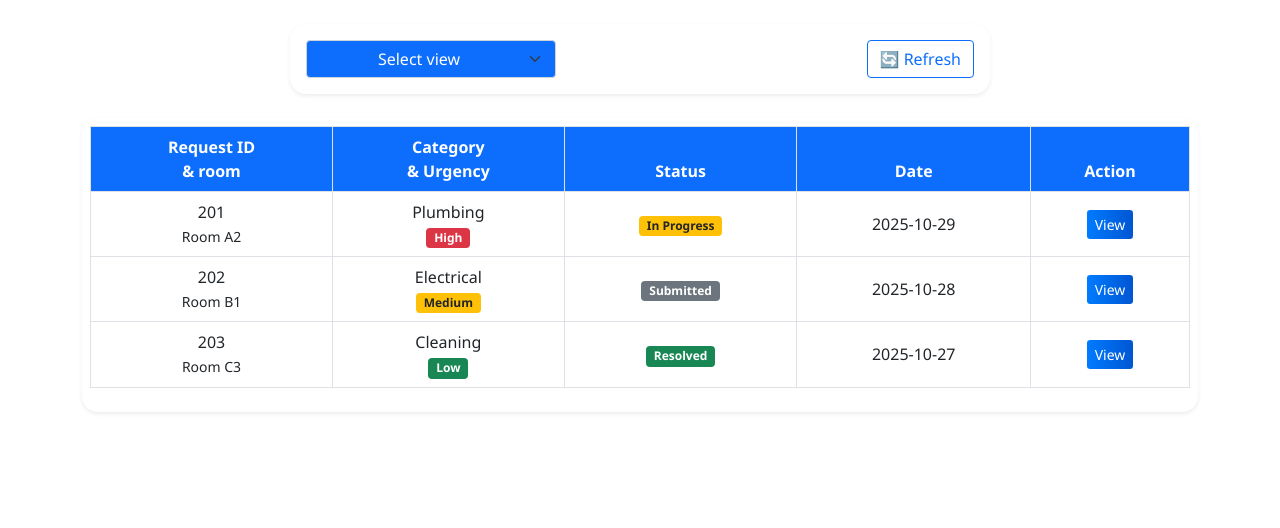
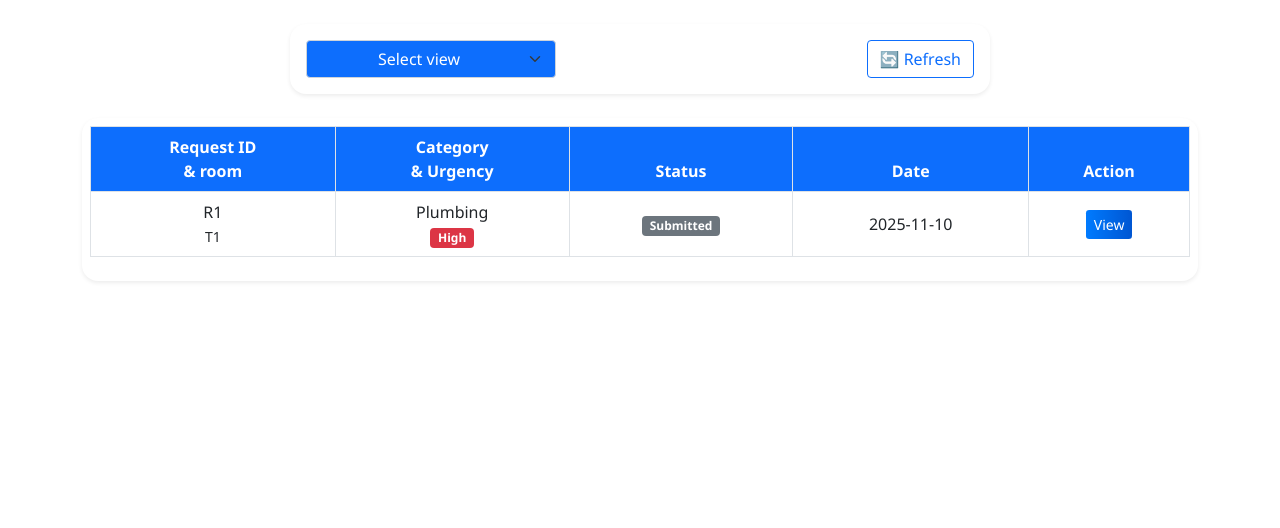
Before and after one commit to KIMonama/UnitTrackApp, a website: page frontend/Owner/owner-dashboard.html in a window 1280 px wide. Shown: the part 207-735 px from the top of the page. Drawn offline with nearby package versions, Linux system fonts and the light colour scheme.

```diff
--- a/frontend/Owner/owner-dashboard.html
+++ b/frontend/Owner/owner-dashboard.html
@@ -60,7 +60,7 @@
             <option>Complaints</option>
           </select>
 
-          <button class="btn btn-outline-primary">🔄 Refresh</button>
+          <button class="btn btn-outline-primary" onclick="populateTable()">🔄 Refresh</button>
         </div>
       </div>
 
--- a/frontend/data/owners.json
+++ b/frontend/data/owners.json
@@ -2,7 +2,7 @@
   {
     "ownerId": "UO1",
     "name": "Mr. Monama",
-    "phone": "081 234 5678",
+    "phone": "0812345678",
     "propertyName": "UnitTrack Villas"
   }
 ]
--- a/frontend/scripts/main.js
+++ b/frontend/scripts/main.js
@@ -1,66 +1,41 @@
 // frontend/scripts/main.js
-// Sample data (will later come from JSON)
-const sampleRequests = [
-  {
-    id: "201",
-    room: "Room A2",
-    category: "Plumbing",
-    description: "Leaking tap in kitchen",
-    urgency: "High",
-    status: "In Progress",
-    date: "2025-10-29",
-  },
-  {
-    id: "202",
-    room: "Room B1",
-    category: "Electrical",
-    description: "Light not working",
-    urgency: "Medium",
-    status: "Submitted",
-    date: "2025-10-28",
-  },
-  {
-    id: "203",
-    room: "Room C3",
-    category: "Cleaning",
-    description: "Spillage on floor",
-    urgency: "Low",
-    status: "Resolved",
-    date: "2025-10-27",
-  },
-];
 
 // Function to populate table
 function populateTable() {
   const tableBody = document.getElementById("requestsTableBody");
 
-  sampleRequests.forEach((request) => {
+  fetch("/frontend/data/reports.json")
+    .then((request) => request.json())
+    .then((reports) => {
+      reports.forEach((report) => {
         const row = document.createElement("tr");
 
         row.innerHTML = `
-      <td>${request.id} <br><small>${request.room}</small></td>
-      <td>${request.category}<br><span class="badge ${getUrgencyClass(
-      request.urgency
-    )}">${request.urgency}</span></td>
-      <td><span class="badge ${getStatusClass(request.status)}">${
-      request.status
+    <td>${report.reportId} <br><small>${report.tenantId}</small></td>
+    <td>${report.category}<br><span class="badge ${getUrgencyClass(
+          report.urgency
+        )}">${report.urgency}</span></td>
+    <td><span class="badge ${getStatusClass(report.status)}">${
+          report.status
         }</span></td>
-      <td>${request.date}</td>
+    <td>${report.dateSubmitted}</td>
     <td>
         <button class="btn btn-sm btn-primary" onclick="openModal(
-          '${request.id}',
-          '${request.room}',
-          '${request.category}',
-          '${request.description}',
-          '${request.urgency}',
-          '${request.status}',
-          '${request.date}'
+            '${report.reportId}',
+            '${report.tenantId}',
+            '${report.category}',
+            '${report.description}',
+            '${report.urgency}',
+            '${report.status}',
+            '${report.dateSubmitted}'
         )">View</button>
     </td>
 `;
 
         tableBody.appendChild(row);
       });
+    })
+    .catch((error) => console.error("Error loading JSON:", error));
 }
 
 // Helper functions for colours
@@ -231,6 +206,23 @@
     if (code.length !== 4 || isNaN(code)) {
       showError("Tenant code must be exactly 4 digits");
       return;
+    } else {
+      fetch("data/tenants.json")
+        .then((request) => request.json())
+        .then((tenants) => {
+          // Find matching tenant
+          const foundTenant = tenants.find(
+            (tenant) => code === tenant.tenantId
+          );
+          //check navigation logic
+          if (SelectedOptionValue === "TENANT" && foundTenant) {
+            window.location.href = "Tenant/report.html";
+          } else {
+            showError("Invalid login details");
+            document.getElementById("codeLabel").classList.add("text-danger");
+          }
+        })
+        .catch((error) => console.error("Error loading JSON:", error));
     }
   }
 
@@ -238,20 +230,16 @@
     if (code.length !== 10 || isNaN(code)) {
       showError("Phone number must be 10 digits");
       return;
-    }
-  }
+    } else {
+      //Fetch Owner data and validate
 
-  //Fetch the data and validate
-
-  fetch("data/tenants.json")
+      fetch("data/owners.json")
         .then((request) => request.json())
-    .then((tenants) => {
+        .then((owners) => {
           // Find matching tenant
-      const foundTenant = tenants.find((tenant) => code === tenant.tenantId);
+          const foundOwner = owners.find((owner) => code === owner.phone);
           //check navigation logic
-      if (SelectedOptionValue === "TENANT" && foundTenant) {
-        window.location.href = "Tenant/report.html";
-      } else if (SelectedOptionValue === "OWNER") {
+          if (SelectedOptionValue === "OWNER" && foundOwner) {
             window.location.href = "Owner/owner-dashboard.html";
           } else {
             showError("Invalid login details");
@@ -259,6 +247,8 @@
           }
         })
         .catch((error) => console.error("Error loading JSON:", error));
+    }
+  }
 };
 
 //Error helper function to show pop ups in cases of errors
```
Also changed, not shown: frontend/index.html (+6 -1 lines), package.json (added, +26 -0 lines), 1 other file. Lines whose indentation alone changed are shown as unchanged.
